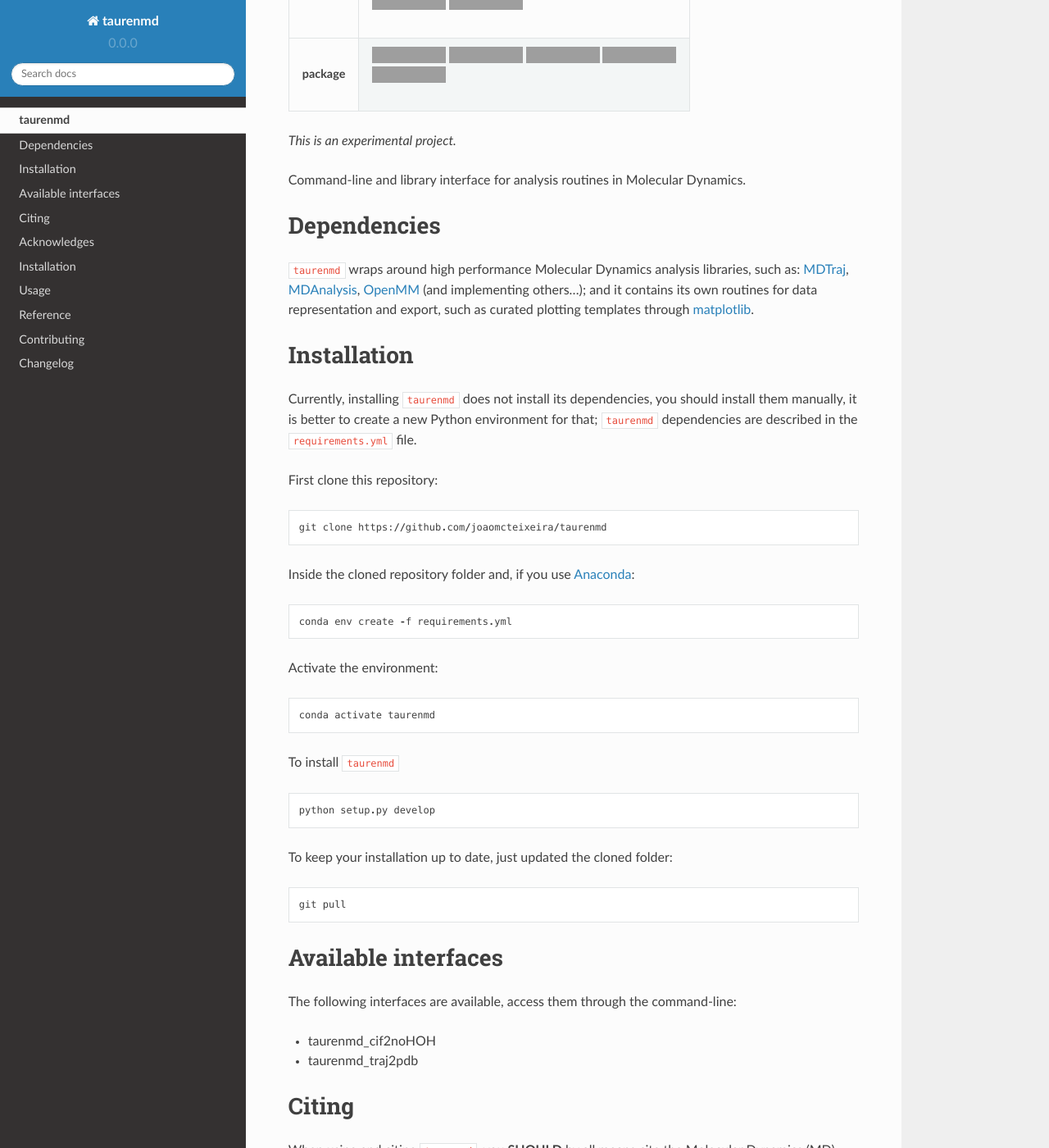
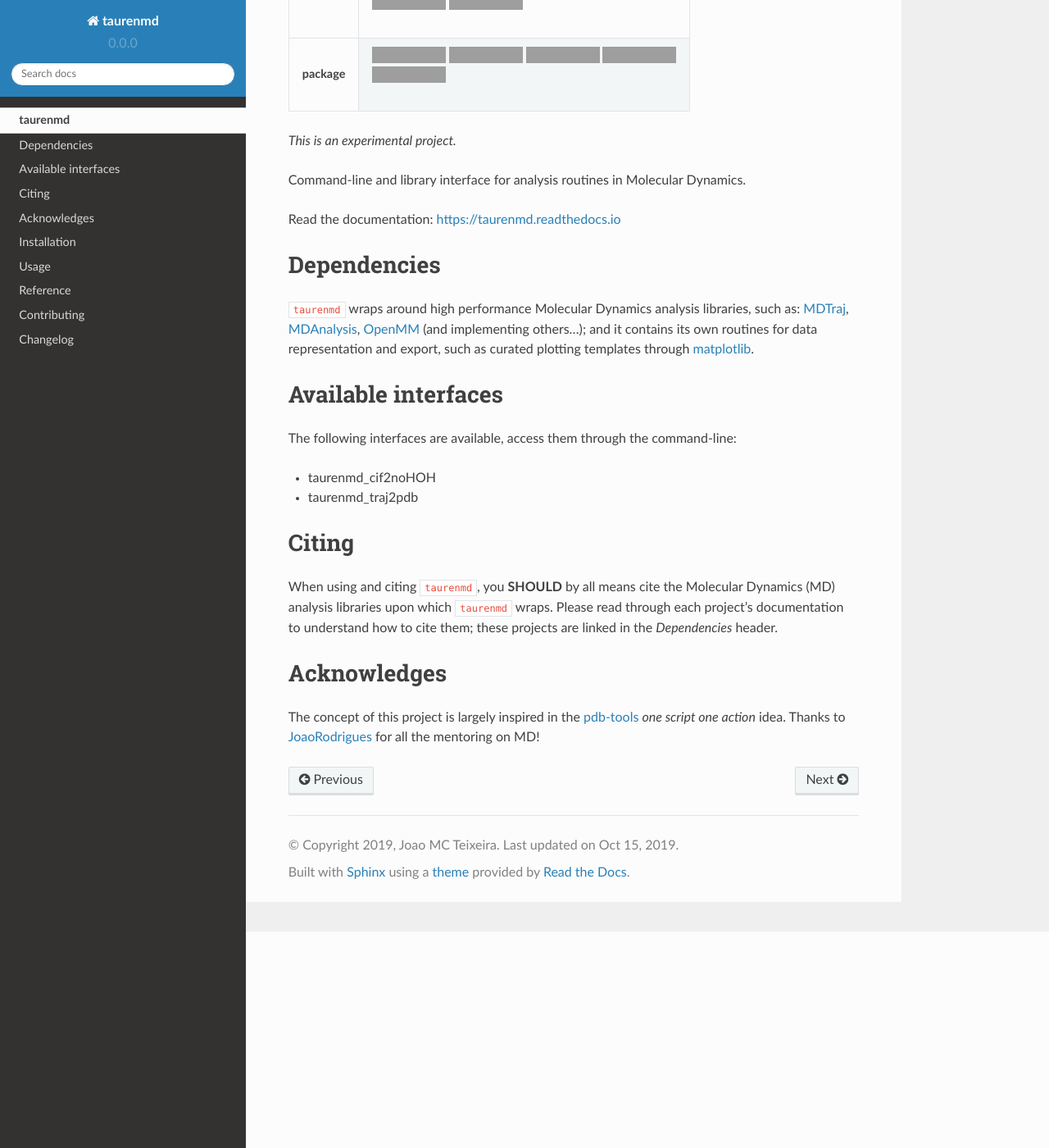
Before and after one commit to joaomcteixeira/taurenmd, a Sphinx documentation site: the page built from docs/readme.rst, in a window 1280 px wide and 1400 px high, scrolled down 264 px. Shown: the whole window at 82% size. Built offline with Sphinx 7.4.7 and the Read the Docs theme 2.0.0, drawn with Linux system fonts in a browser that asks for light colours; grey boxes are pictures that could not be loaded.

Commit message:
transfered installation instructions

```diff
--- a/README.rst
+++ b/README.rst
@@ -70,35 +70,13 @@ taurenmd
 
 Command-line and library interface for analysis routines in Molecular Dynamics.
 
+Read the documentation: https://taurenmd.readthedocs.io
+
 Dependencies
 ============
 
 :code:`taurenmd` wraps around high performance Molecular Dynamics analysis libraries, such as: `MDTraj`_, `MDAnalysis`_, `OpenMM`_ (and implementing others...); and it contains its own routines for data representation and export, such as curated plotting templates through `matplotlib`_.
 
-Installation
-============
-
-Currently, installing :code:`taurenmd` does not install its dependencies, you should install them manually, it is better to create a new Python environment for that; :code:`taurenmd` dependencies are described in the :code:`requirements.yml` file.
-
-First clone this repository::
-
-    git clone https://github.com/joaomcteixeira/taurenmd
-
-Inside the cloned repository folder and, if you use `Anaconda`_::
-
-    conda env create -f requirements.yml
-
-Activate the environment::
-
-    conda activate taurenmd
-
-To install :code:`taurenmd` ::
-
-    python setup.py develop
-
-To keep your installation up to date, just updated the cloned folder::
-
-    git pull
 
 Available interfaces
 ====================
```
Also changed, not shown: docs/installation.rst (+20 -2 lines).
